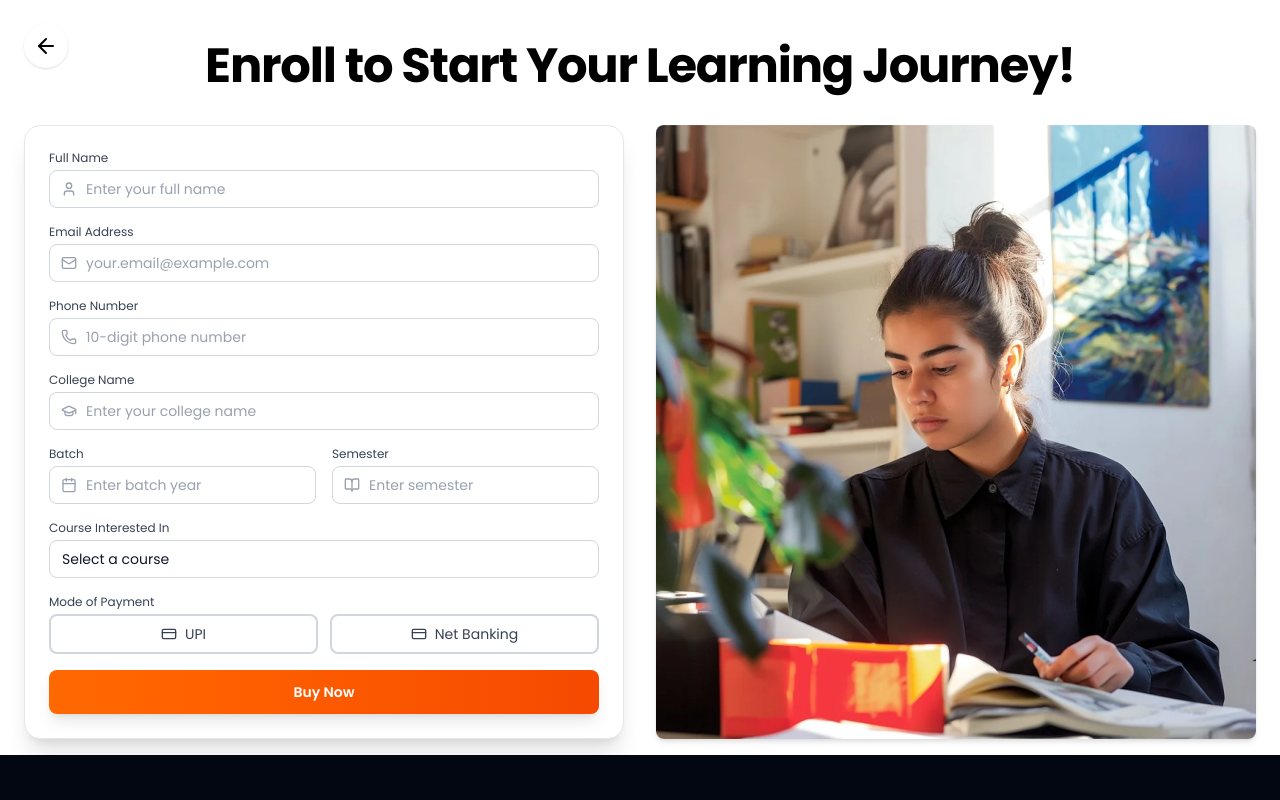
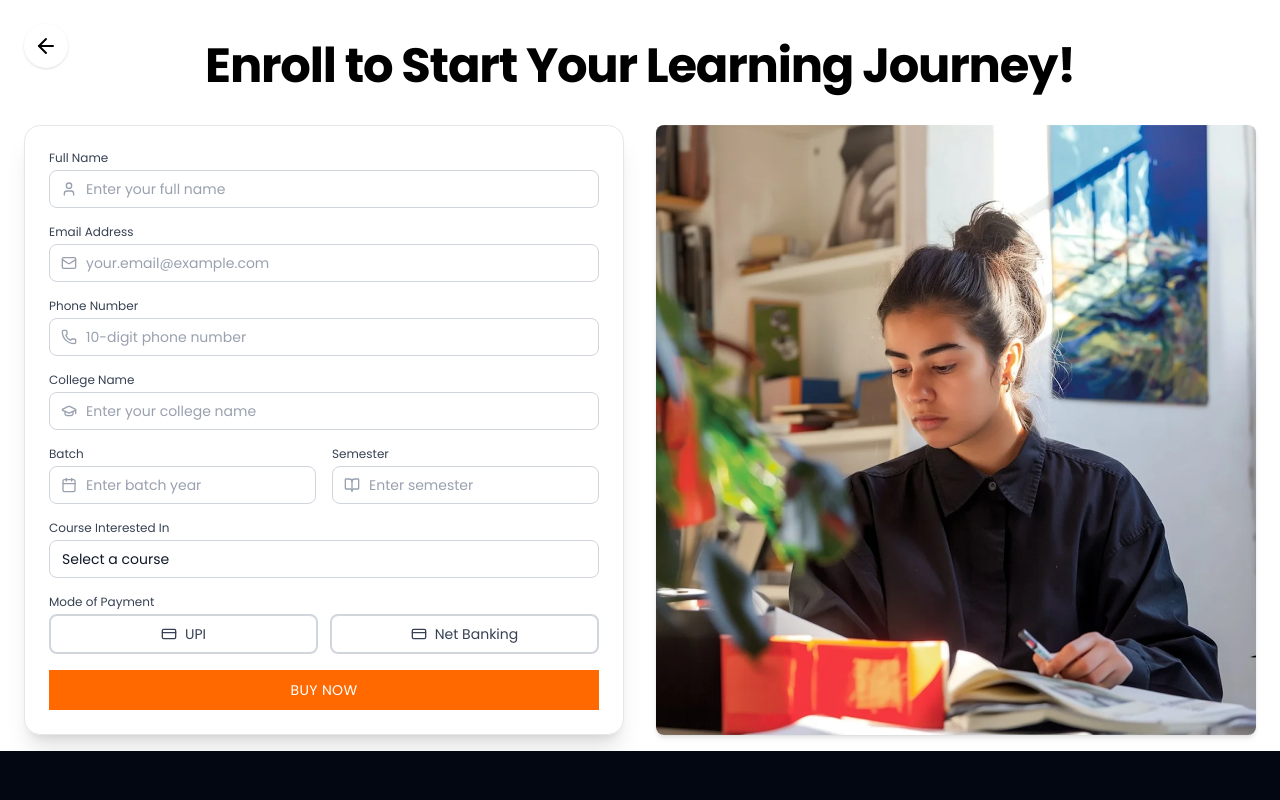
Before and after one commit to Ogpavan/Skillspardha, a React (Vite) app: page /info in a window 1280 px wide. Shown: the top 800 px of the page. Built offline with nearby package versions, Linux system fonts and the light colour scheme.

Commit message:
button crrected

```diff
--- a/src/pages/Info.jsx
+++ b/src/pages/Info.jsx
@@ -268,7 +268,7 @@ const StudentInfoForm = () => {
                   type="button"
                   onClick={handleSubmit}
                   disabled={buyLoading}
-                  className="w-full bg-gradient-to-r from-orange-500 to-orange-600 hover:from-orange-600 hover:to-orange-700 text-white font-semibold rounded-lg px-4 py-3 text-sm transition-all duration-200 disabled:opacity-50 disabled:cursor-not-allowed shadow-lg transform hover:scale-[1.02] active:scale-[0.98]"
+                  className="inline-flex items-center justify-center gap-1 px-6 py-2 text-sm font-medium uppercase tracking-wide bg-orange-500 text-white border-2 border-orange-500 cursor-pointer   hover:bg-orange-600 hover:border-orange-600 w-full"
                 >
                   {buyLoading ? "Processing..." : "Buy Now"}
                 </button>
```
